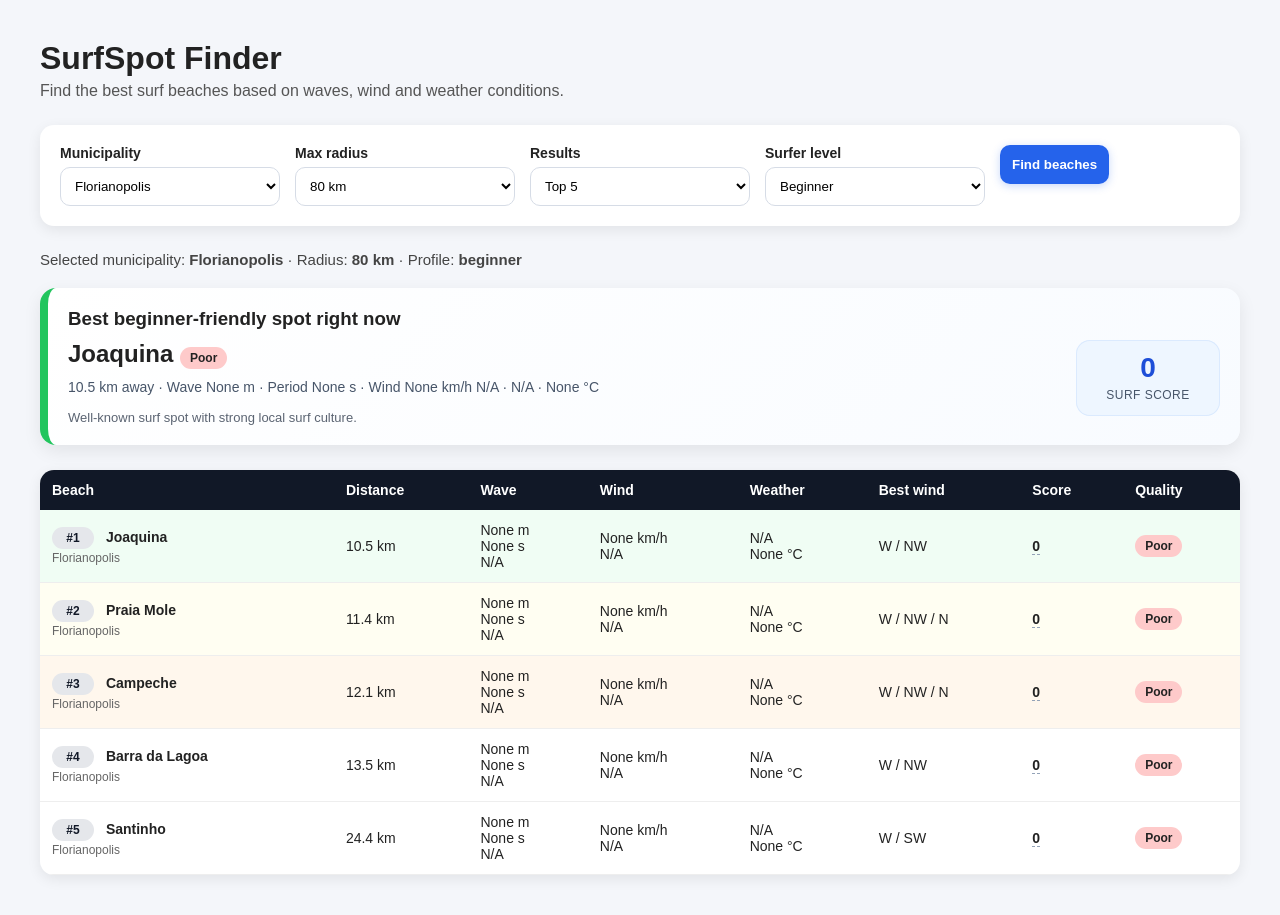
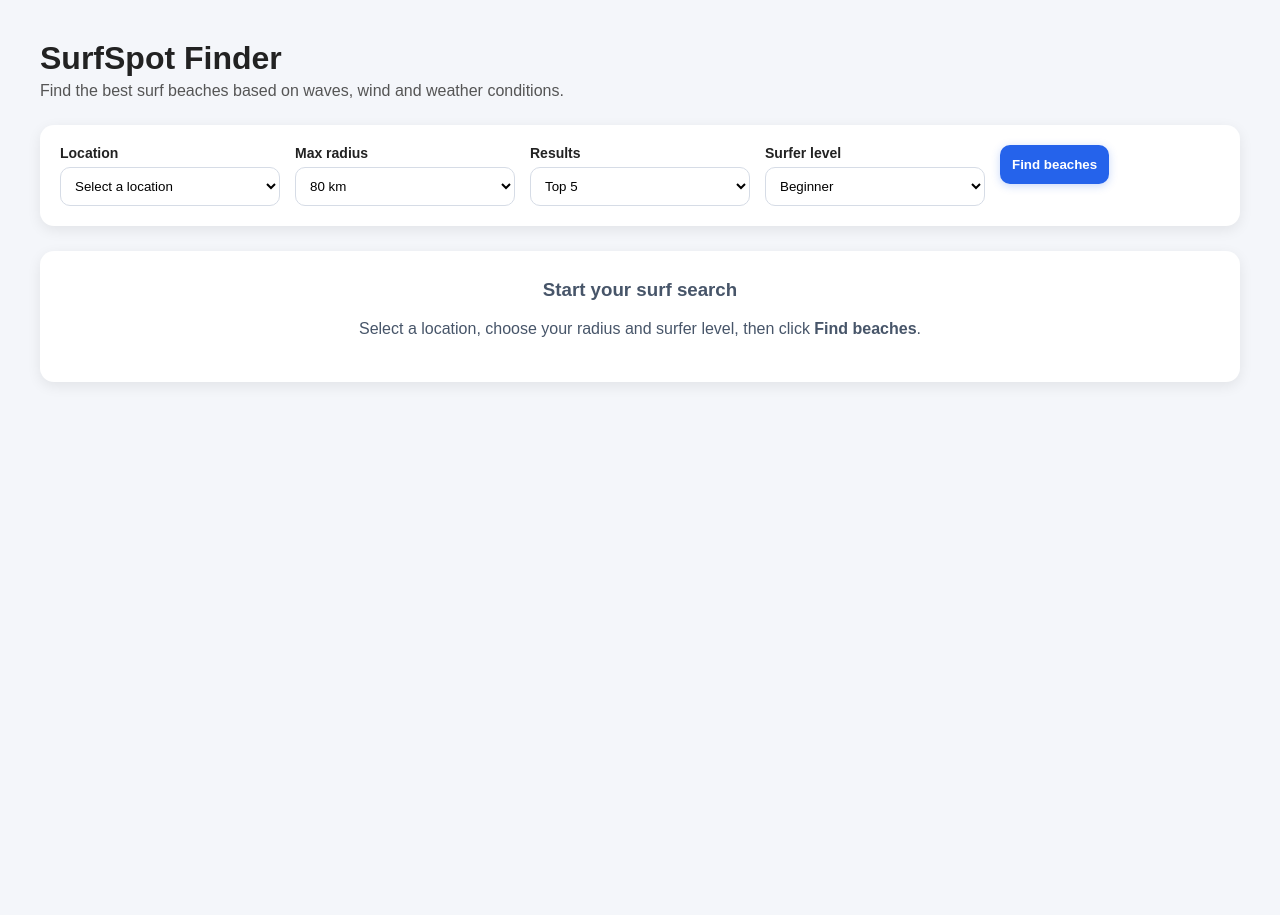
Before and after one commit to guilherme-vilanova/surfspot-finder, a Flask app: page / in a window 1280 px wide. After the commit the page ends 383 px from the top, so only its background shows below. Run offline with Flask 3, Linux system fonts and the light colour scheme.

Commit message:
Update UI text and improve initial state

```diff
--- a/app.py
+++ b/app.py
@@ -1,6 +1,7 @@
 from flask import Flask, render_template, request
 import requests
 import time
+import os
 from math import radians, sin, cos, sqrt, atan2
 from concurrent.futures import ThreadPoolExecutor, as_completed
 from beaches_sc import BEACHES, MUNICIPALITIES
@@ -377,30 +378,32 @@
 
 @app.route("/", methods=["GET", "POST"])
 def home():
-    municipality = "Florianopolis"
+    municipality = ""
     max_distance_km = 80
     result_limit = 5
     skill_level = "beginner"
 
     origin = None
     beaches = []
+    has_searched = False
 
     if request.method == "POST":
-        municipality = request.form.get("municipality", "Florianopolis")
+        has_searched = True
+        municipality = request.form.get("municipality", "")
         max_distance_km = int(request.form.get("max_distance_km", 80))
         result_limit = int(request.form.get("result_limit", 5))
         skill_level = request.form.get("skill_level", "beginner")
 
-    try:
-        origin, beaches = build_beach_rankings(
-            municipality=municipality,
-            max_distance_km=max_distance_km,
-            result_limit=result_limit,
-            skill_level=skill_level,
-        )
-    except Exception as exc:
-        print(f"Application error: {exc}")
-        origin, beaches = None, []
+        try:
+            origin, beaches = build_beach_rankings(
+                municipality=municipality,
+                max_distance_km=max_distance_km,
+                result_limit=result_limit,
+                skill_level=skill_level,
+            )
+        except Exception as exc:
+            print(f"Application error: {exc}")
+            origin, beaches = None, []
 
     return render_template(
         "index.html",
@@ -411,6 +414,7 @@
         skill_level=skill_level,
         origin=origin,
         beaches=beaches,
+        has_searched=has_searched,
     )
 
 
--- a/templates/index.html
+++ b/templates/index.html
@@ -241,6 +241,15 @@
   color:#111827;
   background:#e5e7eb;
 }
+
+.empty-state{
+  background:white;
+  border-radius:14px;
+  box-shadow:0 4px 14px rgba(0,0,0,0.08);
+  padding:28px;
+  color:#475569;
+  text-align:center;
+}
 </style>
 </head>
 
@@ -254,11 +263,12 @@
 <form method="POST">
 
 <label>
-Municipality
-<select name="municipality">
-{% for city in municipalities %}
-<option value="{{ city }}" {% if city == municipality %}selected{% endif %}>{{ city }}</option>
-{% endfor %}
+Location
+<select name="municipality" required>
+  <option value="" disabled {% if not municipality %}selected{% endif %}>Select a location</option>
+  {% for city in municipalities %}
+  <option value="{{ city }}" {% if city == municipality %}selected{% endif %}>{{ city }}</option>
+  {% endfor %}
 </select>
 </label>
 
@@ -293,15 +303,20 @@
 
 </form>
 
-{% if origin %}
+{% if has_searched and origin %}
 <div class="summary">
-Selected municipality: <strong>{{ origin.name }}</strong>
+Selected location: <strong>{{ origin.name }}</strong>
 · Radius: <strong>{{ max_distance_km }} km</strong>
 · Profile: <strong>{{ skill_level }}</strong>
 </div>
 {% endif %}
 
-{% if beaches and beaches|length > 0 %}
+{% if not has_searched %}
+<div class="empty-state">
+  <h3 style="margin-top:0;">Start your surf search</h3>
+  <p>Select a location, choose your radius and surfer level, then click <strong>Find beaches</strong>.</p>
+</div>
+{% elif beaches and beaches|length > 0 %}
 
 <div class="top">
   <h3>
@@ -396,7 +411,7 @@
 </tbody>
 </table>
 
-{% elif origin %}
+{% elif has_searched %}
 <p>No beaches found for this radius.</p>
 {% endif %}
 
```
Also changed, not shown: requirements.txt (line endings or trailing spaces).
